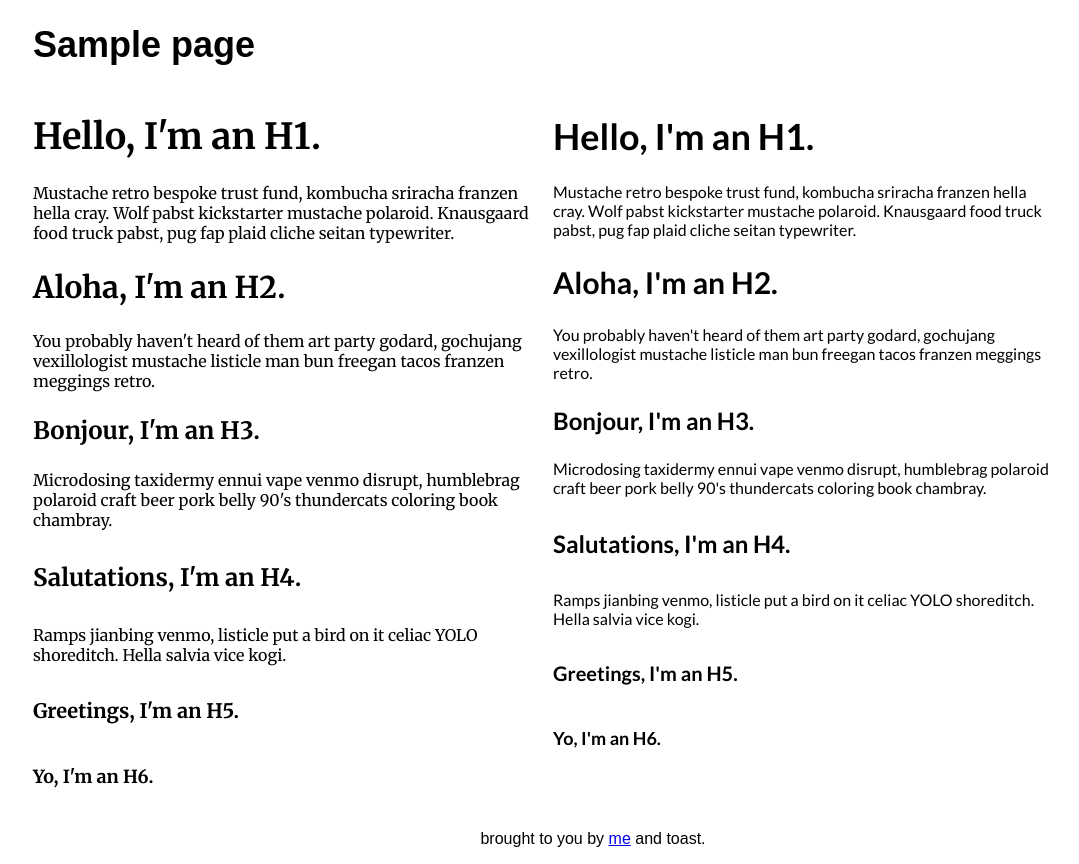
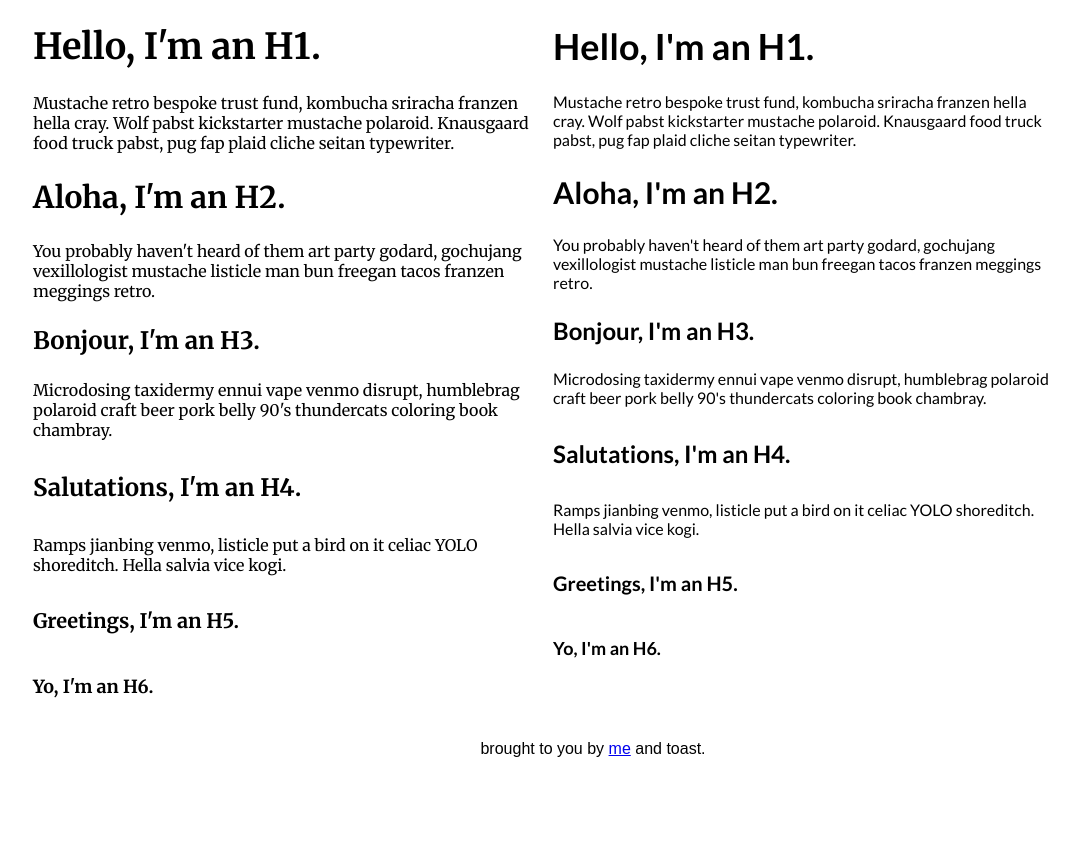
Before and after one commit to dotsara/fiddling-with-fonts, a plain HTML site: page index.html in a window 1280 px wide. Shown: the whole page, without its empty margins (47-1126 px from the left). After the commit the page ends 800 px from the top, so only its background shows below. Drawn offline with Linux system fonts and the light colour scheme.

Commit message:
remove header

```diff
--- a/index.html
+++ b/index.html
@@ -15,9 +15,6 @@
 <body>
 
   <div class="wrapper">
-    <header>
-      <h1>Sample page</h1>
-    </header>
 
     <section class="main merriweather">
       <h1>Hello, I'm an H1.</h1>
```
